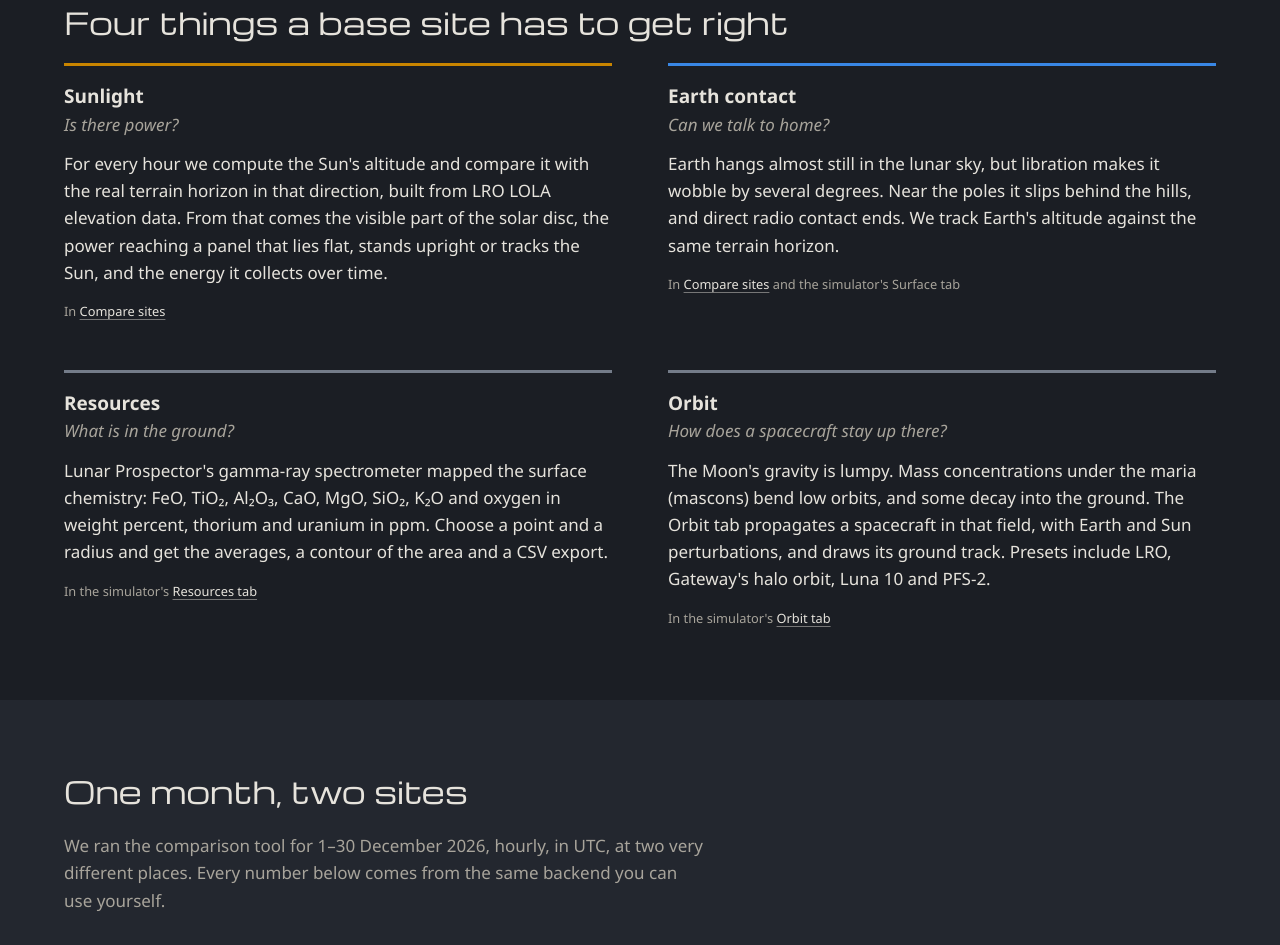
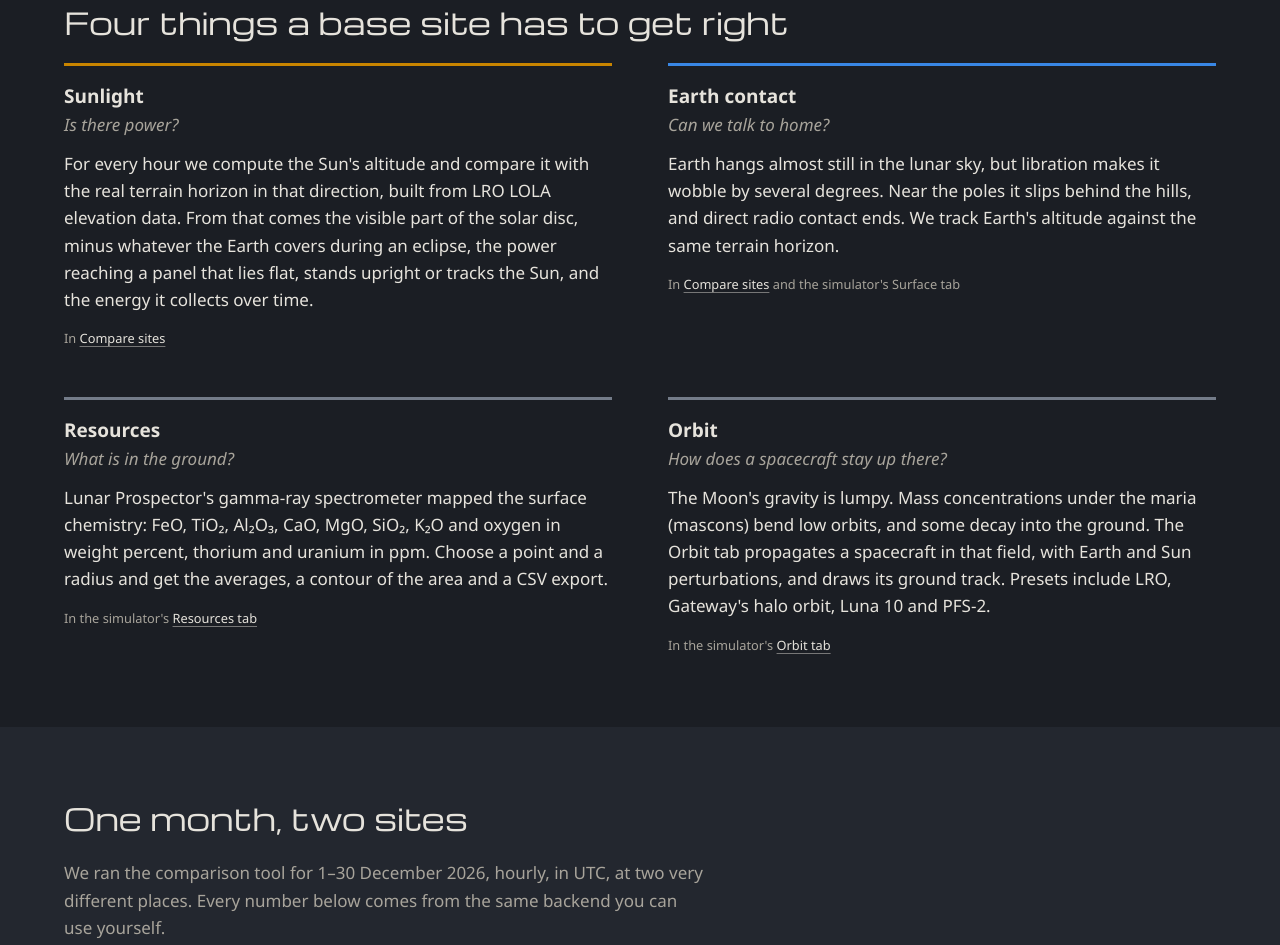
Before and after one commit to DoubleDuck77/MODI2026, a plain HTML site: page frontend/index.html in a window 1280 px wide. Shown: the part 775-1720 px from the top of the page. Drawn offline with nearby package versions, Linux system fonts and the light colour scheme; a web font is replaced by a local one.

Commit message:
docs(landing): mention Earth eclipses in the energy method
Co-Authored-By: Claude Opus 5.5 <noreply@anthropic.com>

```diff
--- a/frontend/index.html
+++ b/frontend/index.html
@@ -67,7 +67,7 @@
         <article class="question q-sun">
           <h3>Sunlight</h3>
           <p class="ask">Is there power?</p>
-          <p>For every hour we compute the Sun's altitude and compare it with the real terrain horizon in that direction, built from LRO LOLA elevation data. From that comes the visible part of the solar disc, the power reaching a panel that lies flat, stands upright or tracks the Sun, and the energy it collects over time.</p>
+          <p>For every hour we compute the Sun's altitude and compare it with the real terrain horizon in that direction, built from LRO LOLA elevation data. From that comes the visible part of the solar disc, minus whatever the Earth covers during an eclipse, the power reaching a panel that lies flat, stands upright or tracks the Sun, and the energy it collects over time.</p>
           <p class="where">In <a href="/dwa%20wykresy.html">Compare sites</a></p>
         </article>
         <article class="question q-earth">
```
